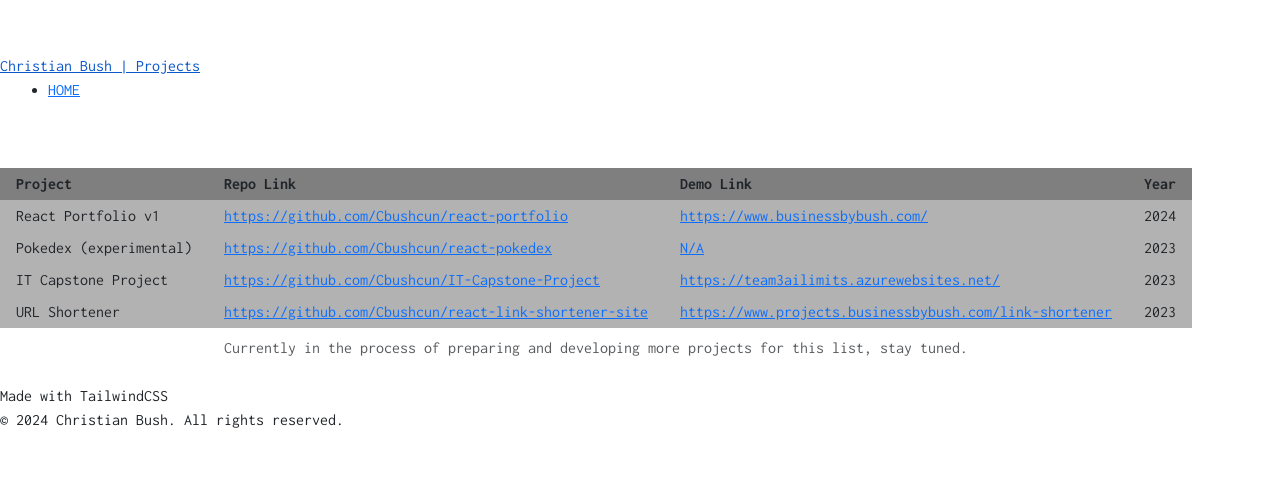
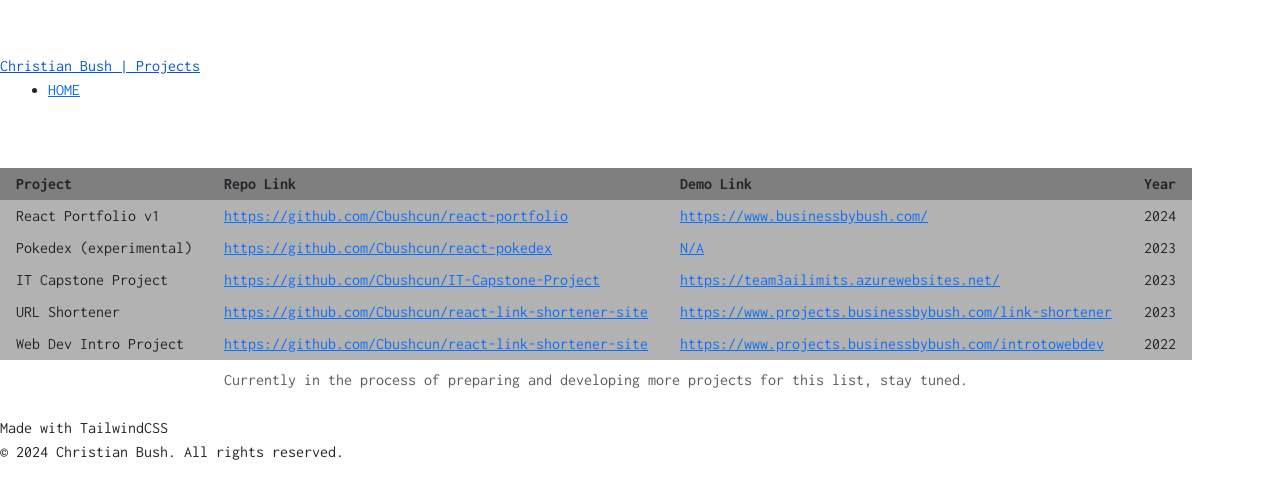
Before and after one commit to Cbushcun/react-projects-site, a React (Vite) app: page / in a window 1280 px wide. Shown: the part 249-748 px from the top of the page. Built offline with nearby package versions, Linux system fonts and the light colour scheme; no server answers.

Commit message:
json data added

```diff
--- a/src/Pages/ProjectLanding/projects.json
+++ b/src/Pages/ProjectLanding/projects.json
@@ -43,6 +43,17 @@
       "repoLink": "https://github.com/Cbushcun/react-link-shortener-site",
       "hrefLink": "/link-shortener",
       "liveLink": "https://www.projects.businessbybush.com/link-shortener"
+    },
+    {
+      "name": "Web Dev Intro Project",
+      "year": "2022",
+      "desc": "A static site developed for my Intro to Web Development class. Original code hosted on repository. Code updated and developed for integration within react",
+      "technologies": "HTML,CSS,React",
+      "designer": "Myself",
+      "imgLink": "",
+      "repoLink": "https://github.com/Cbushcun/react-link-shortener-site",
+      "hrefLink": "/introtowebdev",
+      "liveLink": "https://www.projects.businessbybush.com/introtowebdev"
     }
   ]
 }
--- a/src/Projects/WebDevProject/pages/WebDevIndex.jsx
+++ b/src/Projects/WebDevProject/pages/WebDevIndex.jsx
@@ -11,7 +11,10 @@ export default function WebDevIndex({ showNavProp, onNavClickProp }) {
         <div className="ball-one"></div>
         <div className="ball-two"></div>
         <div className="backdrop-blur"></div>
-        <header>Static project adapted for React</header>
+        <header>
+          Old static site project from school, updated and moved into React.
+          Created in 2022, updated in 2024
+        </header>
         <WebDevNavbar
           showNavProp={showNavProp}
           onNavClickProp={onNavClickProp}
```
